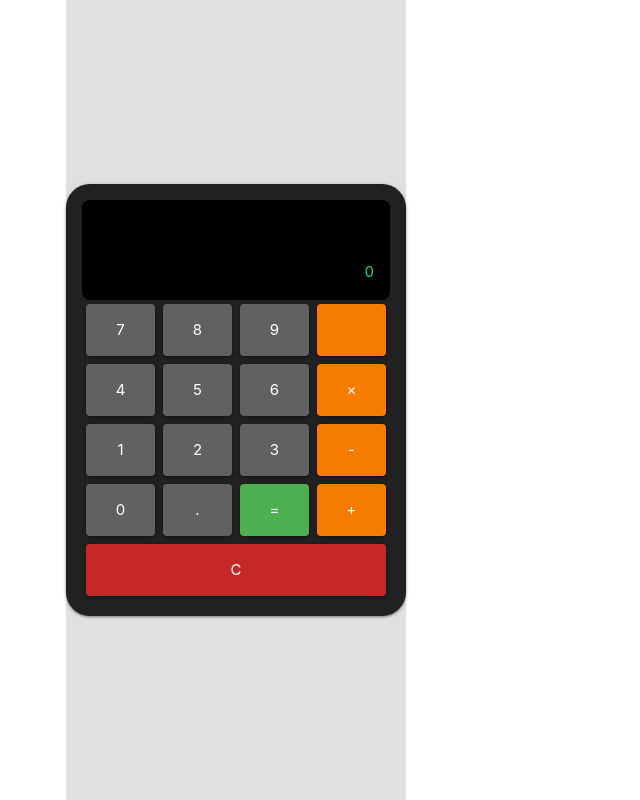
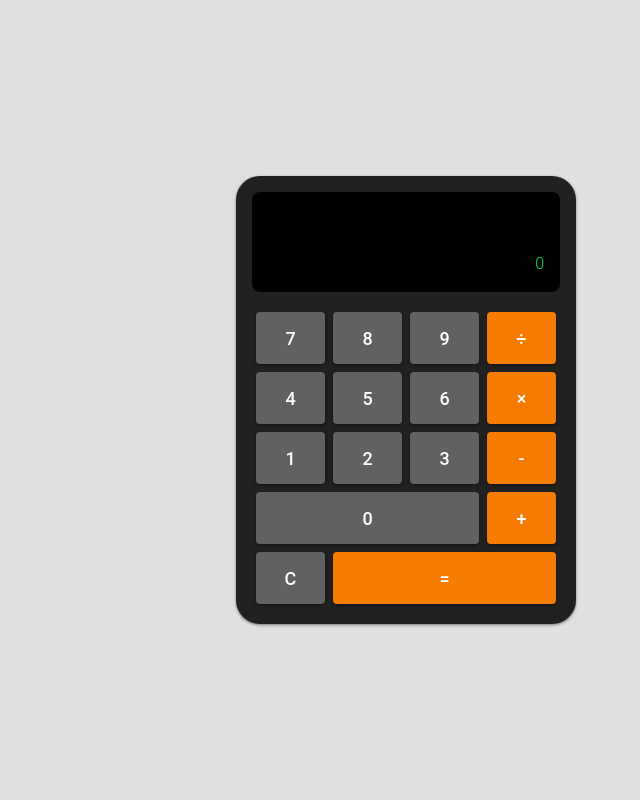
Before and after one commit to shoaibalirts/lommeregner, a Vue app: page / in a window 1280 px wide. Shown: the whole page, without its empty margins (234-874 px from the left). Built offline with nearby package versions, Linux system fonts and the light colour scheme.

Commit message:
needs the same design

```diff
--- a/src/components/TheCalculator.vue
+++ b/src/components/TheCalculator.vue
@@ -52,7 +52,7 @@
               color="orange-darken-2"
               @click="setOperator('/')"
             >
-              <v-icon>mdi-divide</v-icon>
+              ÷
             </v-btn>
           </v-col>
 
@@ -130,27 +130,13 @@
             >
           </v-col>
 
-          <v-col cols="3" class="pa-1"
-            ><v-btn
+          <v-col cols="9" class="pa-1">
+            <v-btn
               block
               size="x-large"
               color="grey-darken-2"
               @click="append('0')"
               >0</v-btn
-            ></v-col
-          >
-          <v-col cols="3" class="pa-1"
-            ><v-btn
-              block
-              size="x-large"
-              color="grey-darken-2"
-              @click="append('.')"
-              >.</v-btn
-            ></v-col
-          >
-          <v-col cols="3" class="pa-1">
-            <v-btn block size="x-large" color="success" @click="calculate"
-              >=</v-btn
             >
           </v-col>
           <v-col cols="3" class="pa-1">
@@ -163,9 +149,18 @@
             >
           </v-col>
 
-          <v-col cols="12" class="pa-1">
-            <v-btn block size="x-large" color="red-darken-3" @click="clear"
+          <v-col cols="3" class="pa-1">
+            <v-btn block size="x-large" color="grey-darken-2" @click="clear"
               >C</v-btn
+            >
+          </v-col>
+          <v-col cols="9" class="pa-1">
+            <v-btn
+              block
+              size="x-large"
+              color="orange-darken-2"
+              @click="calculate"
+              >=</v-btn
             >
           </v-col>
         </v-row>
--- a/src/main.js
+++ b/src/main.js
@@ -1,8 +1,14 @@
-import "./assets/main.css";
+// import "./assets/main.css";
 import { createApp } from "vue";
+import App from "./App.vue";
+import "vuetify/styles";
+import "vuetify/styles";
 import { createVuetify } from "vuetify";
-import App from "./App.vue";
-import "vuetify/styles"; // Ensure styles are imported!
+import * as components from "vuetify/components";
+import * as directives from "vuetify/directives";
 
-const vuetify = createVuetify();
+const vuetify = createVuetify({
+  components,
+  directives,
+});
 createApp(App).use(vuetify).mount("#app");
```
